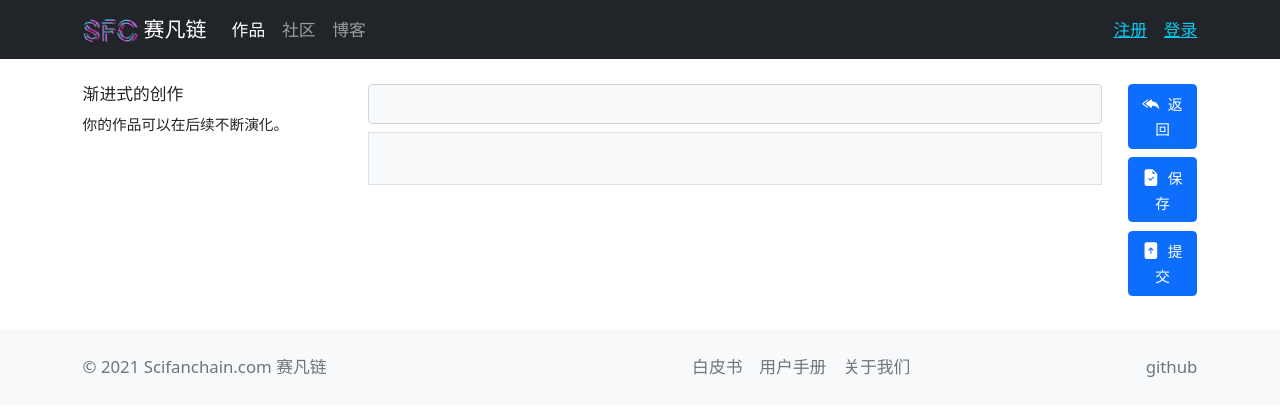
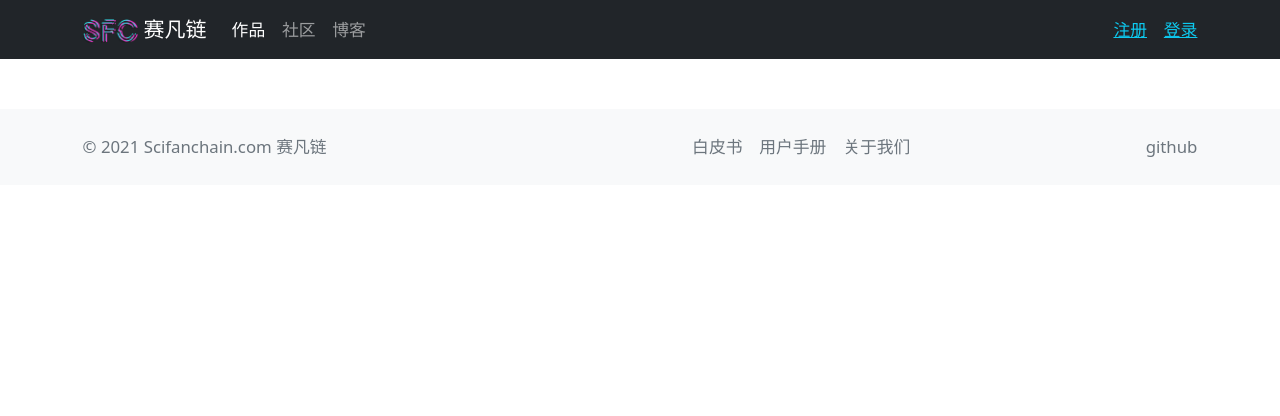
Before and after one commit to scifanchain/web-service, a Django app: page /space/create_work/ in a window 1280 px wide. Shown: the top 416 px of the page. Run offline with Django 3.2, Linux system fonts and the light colour scheme; some libraries are stand-ins or nearby versions.

Commit message:
update stage editor component

```diff
--- a/src/space/templates/space/create_work.html
+++ b/src/space/templates/space/create_work.html
@@ -2,46 +2,17 @@
 {% load static %}
 
 {% block extraJsTop %}
-  <script src="{% static 'js/dist/component.bundle.js' %}"></script>
+
 {% endblock %}
 
 {% block content %}
-  <div class="container py-4">
-    <div class="row">
-      <div class="col-md-3">
-        <h6>渐进式的创作</h6>
-        <p class="small">你的作品可以在后续不断演化。</p>
+  <div id="stage-wrap" class="container py-4">
 
-      </div>
-      <div class="col-md-8">
-        <div id="app">
-          <input type="text" class="form-control mb-2 bg-light" required="required" />
-        </div>
-        <div id="stage-editor-wrap" class="border p-4 bg-light">
-{#          <div id="stage-editor"></div>#}
-        </div>
-      </div>
-      <div class="col-md-1">
-        <div class="sticky-top">
-          <a class="btn btn-small btn-primary px-2 mb-2" href="{% url 'space:works' %}">
-            <i class="bi-reply-all-fill me-1"></i>
-            <span class="small">返回</span>
-          </a>
-          <a class="btn btn-small btn-primary px-2 mb-2" onclick="saveStage()">
-            <i class="bi-file-earmark-check-fill me-1"></i>
-            <span class="small">保存</span>
-          </a>
-          <a class="btn btn-small btn-primary px-2 mb-2" onclick="submitStage()">
-            <i class="bi-file-arrow-up-fill me-1"></i>
-            <span class="small">提交</span>
-          </a>
-        </div>
-      </div>
-    </div>
   </div>
 
 {% endblock %}
 
 {% block extraJsBottom %}
   <script src="{% static 'js/dist/editor.bundle.js' %}"></script>
+  <script src="{% static 'js/dist/component.bundle.js' %}"></script>
 {% endblock %}
```
Also changed, not shown: src/static/js/component.js (+35 -28 lines), src/static/js/config.js (+6 -6 lines), src/static/favicon.ico (added).
